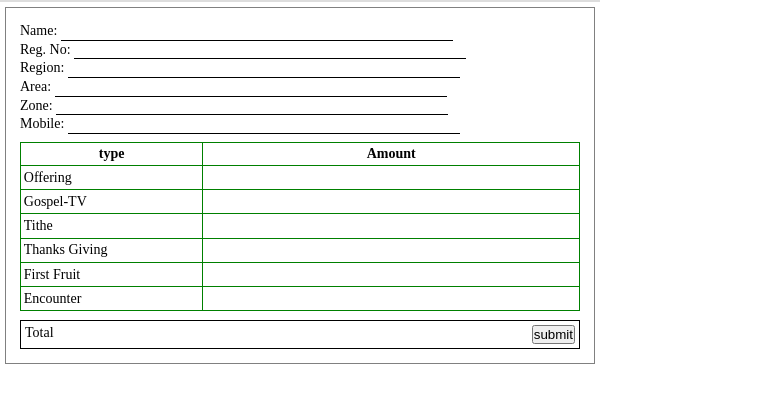
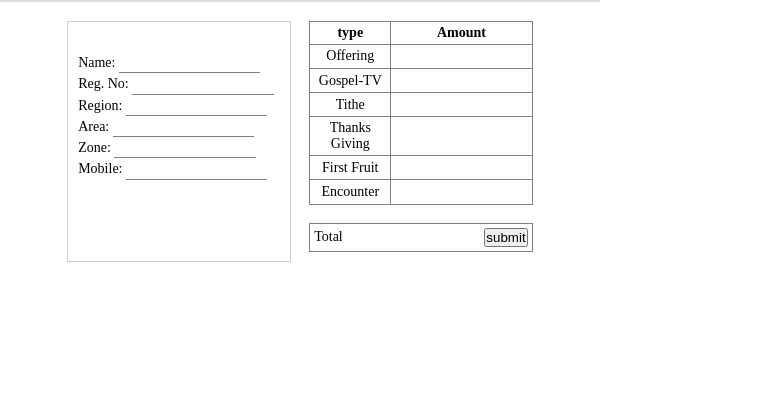
Before and after one commit to kasbethmnado-lang/Efathapay, a plain HTML site: page offering.html in a window 768 px wide. Shown: the part 57-460 px from the top of the page. Drawn offline with Linux system fonts and the light colour scheme.

Commit message:
Refactor offering.css for improved layout and styles
Updated styles for form layout and responsiveness using CSS Grid. Adjusted input and button styles for better usability.

```diff
--- a/offering.css
+++ b/offering.css
@@ -18,24 +18,33 @@ div.offering{
 
 }
 form{
-  border: 1px solid gray;
   padding: 0.3em;
   font-size: 14px;
   padding: 10px;
+  display: grid;
+  grid-template-columns: repeat(12, [col-start] 1fr);
+  gap: 10px;
+
 }
 
 .input{
+  outline: 1px solid #ccc;
+  margin: 5px;
+
 
 }
 
 .input > input{
-  border-bottom: 1px solid black;
+  border-bottom: 1px solid gray;
+   padding: 0.2em;
 }
+
 
 input{
   border: none;
   width: 70%;
   padding: 0.1em;
+
 }
 
 input:focus{
@@ -45,13 +54,14 @@ input:focus{
 }
 
 table,tr,th,td{
-  border: 1px solid green;
+  border: 1px solid gray;
   border-collapse: collapse;
   padding: 0.2em;
 
 }
 table{
   width: 100%;
+  text-align: center;
 }
 
 .sub_btn{
@@ -60,15 +70,21 @@ table{
  padding: 0.3em;
  background-color: #ddd;
  outline: 1px solid lightgray;
+ cursor: pointer;
 }
 
 .submit{
-  outline: 1px solid black;
+  outline: 1px solid gray;
   display: flex;
   justify-content: space-between;
+  align-items: center;
   margin: 5px;
 
+
 }
+
+
+
 
 @media screen and (max-width: 768px){
   div.offering{
@@ -80,6 +96,35 @@ table{
     width: 100%;
     max-width: 600px;
     height: 100%;
-    max-height: 600px;
+
+  }
+  .input{
+    grid-column: col-start / span 12;
+    grid-row: 1 / 4;
+  }
+  .table{
+    grid-column: col-start / span 12;
+    grid-row: 4 / 8;
+  }
+  .submit{
+    grid-column: col-start / span 12;
+    grid-row: 8 / 12;
   }
 }
+
+@media screen and (min-width: 768px){
+  .input{
+    grid-column: col-start 2 / span 5;
+    grid-row: 1 / 4;
+    padding: 30px 10px;
+  }
+  .table{
+    grid-column: col-start 7 / span 5;
+    grid-row: 1 / 2;
+  }
+  .submit{
+    grid-column: col-start 7 / span 5;
+    grid-row: 2 / 2 ;
+  }
+
+}
```
